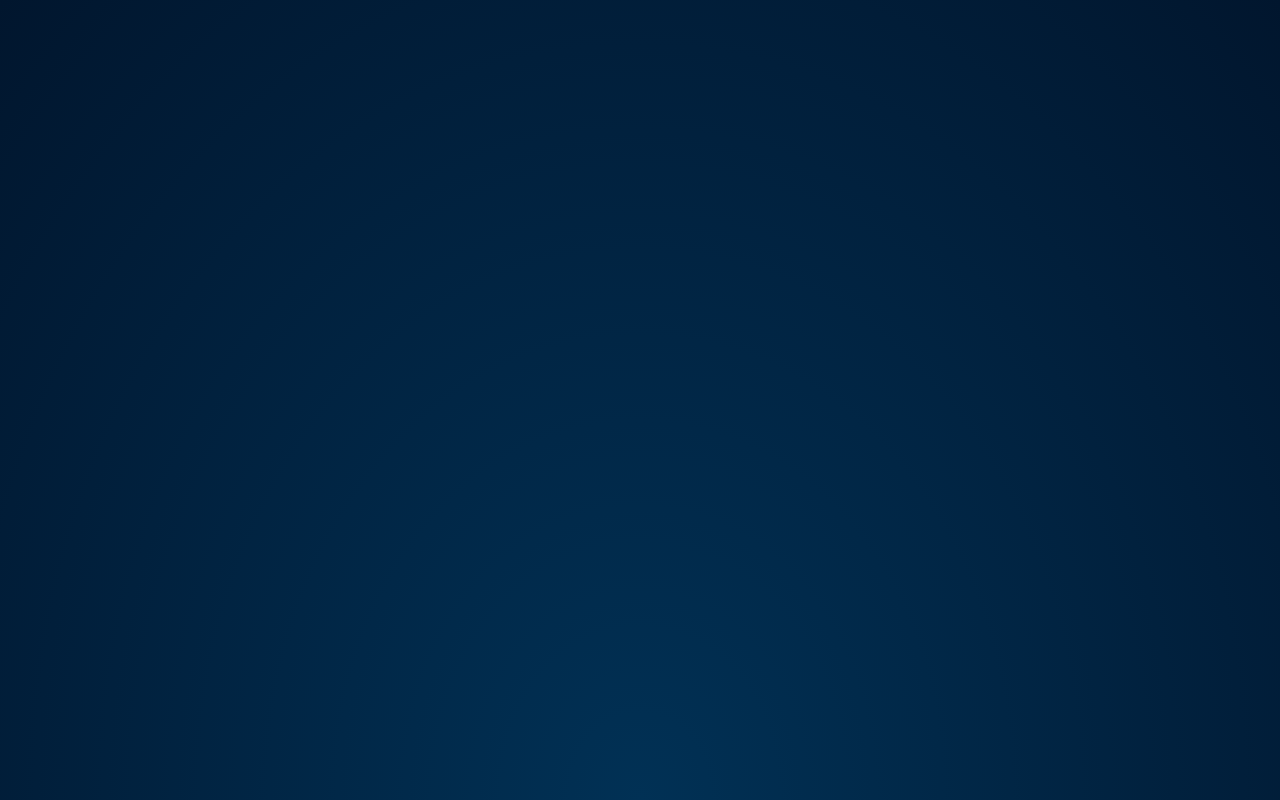
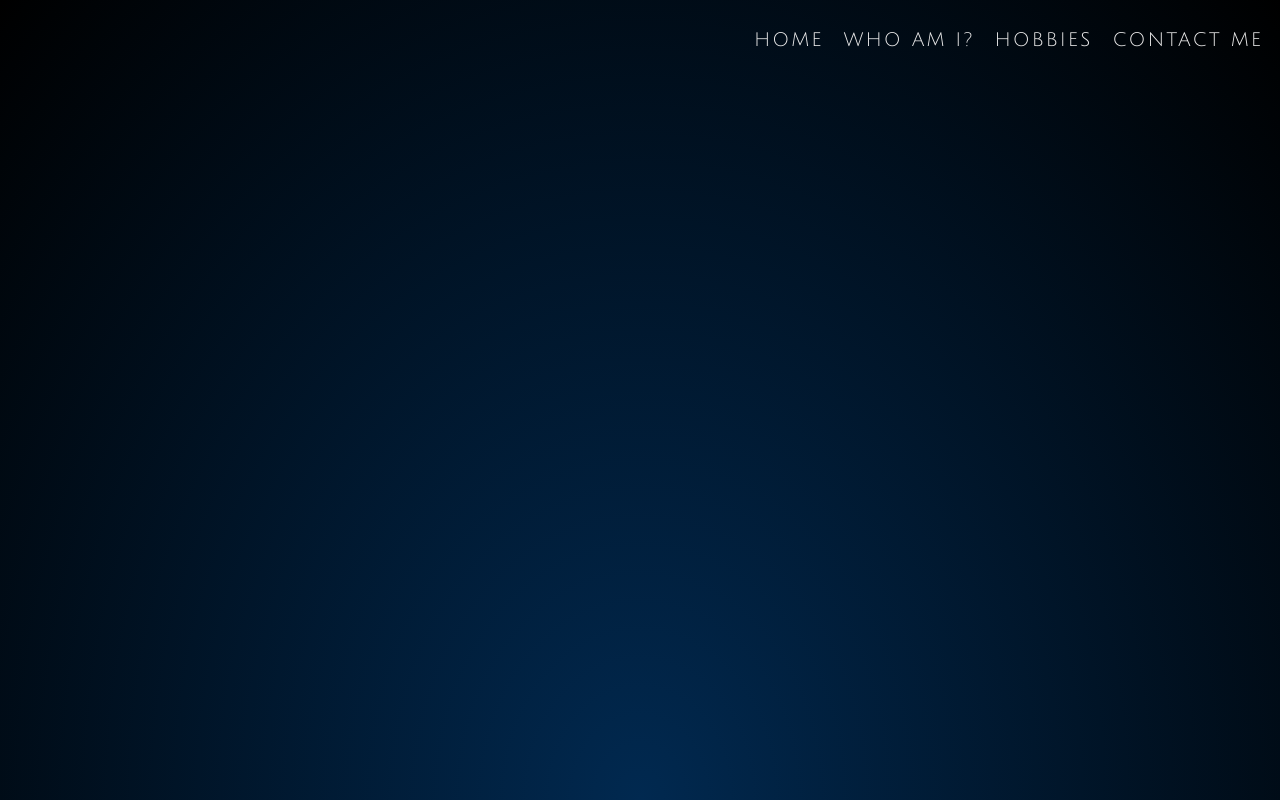
Before and after one commit to edgsel/portfolio, a Vue app in the folder project/: page / in a window 1280 px wide. Built offline with nearby package versions, Linux system fonts and the light colour scheme; the HTML template or start-up script is replaced by a standard one.

Commit message:
navigation bar is almost done, fades in and slides from right to left for 7px on page load.

```diff
--- a/project/src/App.vue
+++ b/project/src/App.vue
@@ -10,17 +10,24 @@
   export default {
     name: 'app',
     components: {
-      parallaxStars
+      parallaxStars,
     }
   }
 </script>
 
 <style>
+
+  @import url('https://fonts.googleapis.com/css?family=Julius+Sans+One&display=swap');
+
   #app {
+    font-size: 1.6rem;
+    font-family: 'Julius Sans One', sans-serif;
     -webkit-font-smoothing: antialiased;
     -moz-osx-font-smoothing: grayscale;
     text-align: center;
-    /*color: #2c3e50;*/
-    transition: 0.5s;
+    color: #ffffff;
+    /*transition: 0.5s;*/
+    letter-spacing: 2px;
   }
+
 </style>
--- /dev/null
+++ b/project/src/components/navigationBar.vue
@@ -0,0 +1,60 @@
+<template>
+    <div id="nav">
+        <ul class="navBar">
+            <li><a href="#home">HOME</a></li>
+            <li><a href="#whoAmI">WHO AM I?</a></li>
+            <li><a href="#hobbies">HOBBIES</a></li>
+            <li><a href="#contactMe">CONTACT ME</a></li>
+        </ul>
+    </div>
+</template>
+
+<script>
+    import $ from 'jquery'
+
+    export default {
+        name: "navigationBar",
+
+        mounted() {
+            $(".navBar").delay(1000).animate({right: '7px', opacity: '1'}, 1000);
+        }
+    }
+
+</script>
+
+<style>
+
+    #nav {
+        display: flex;
+        justify-content: flex-end;
+        font-weight: normal;
+        margin: 0;
+        padding: 0;
+        overflow: hidden;
+
+    }
+
+    .navBar {
+        z-index: 1;
+        position: absolute;
+        list-style-type: none;
+        overflow: hidden;
+        font-size: 1.5vw;
+        opacity: 0;
+    }
+
+    li {
+        float: left;
+        margin: 10px;
+        /*right: 10px;*/
+    }
+
+    li a {
+        display: block;
+        color: #ebebeb;
+        /*opacity: 0.8;*/
+        text-align: center;
+        text-decoration: none;
+    }
+
+</style>
--- a/project/src/components/parallaxStars.vue
+++ b/project/src/components/parallaxStars.vue
@@ -1,13 +1,19 @@
 <template>
     <div id="main">
+        <navigationBar></navigationBar>
         <div class="grid-container">
         </div>
     </div>
 </template>
 
 <script>
+    import navigationBar from './navigationBar';
     export default {
         name: "parallaxStars",
+        components: {
+            navigationBar
+        },
+
         methods: {
             createStars(quantity) {
                 for (let i = 0; i < quantity; i++) {
@@ -42,7 +48,7 @@
         margin-right: auto;
         overflow-x: hidden;
         overflow-y: hidden;
-        background: radial-gradient(ellipse at bottom, #013155 0%, #01162E 100%);
+        background: radial-gradient(ellipse at bottom, #012950 0%, #000000 100%);
     }
 
     .grid-container {
```
